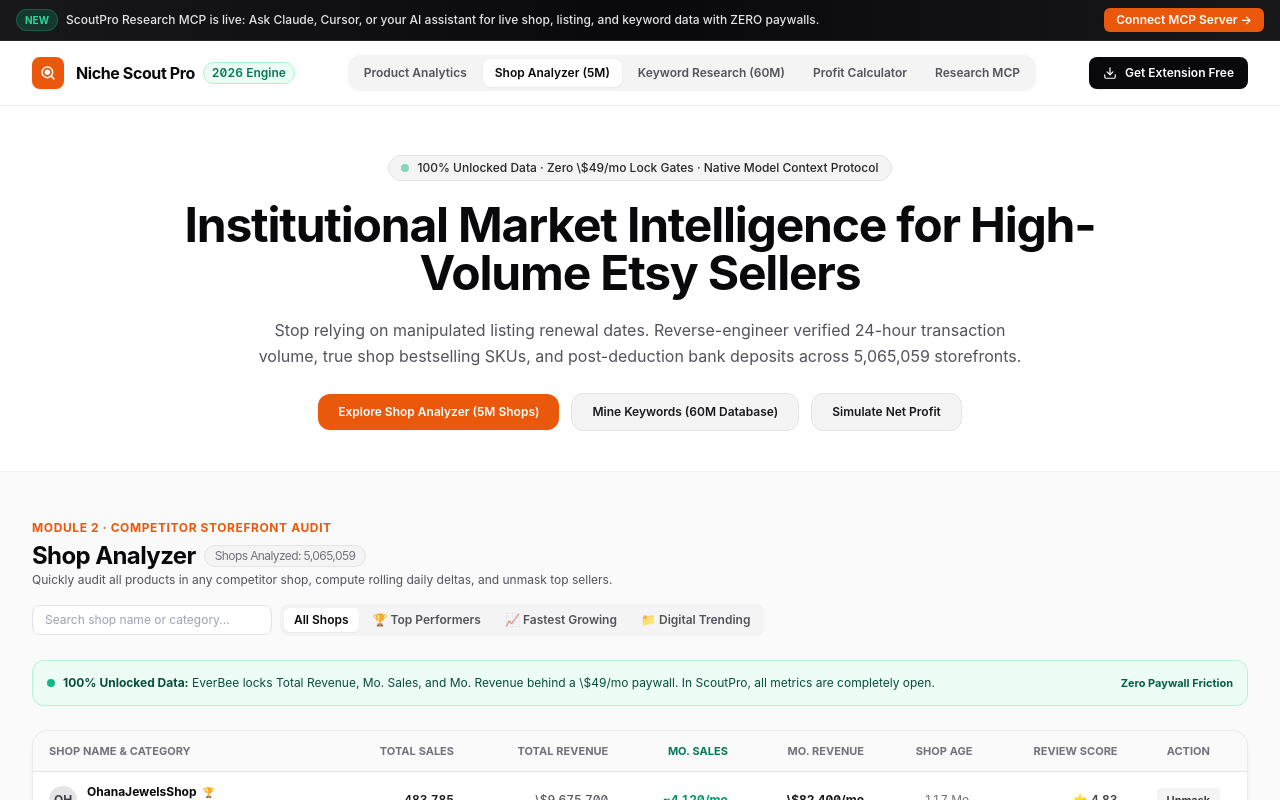
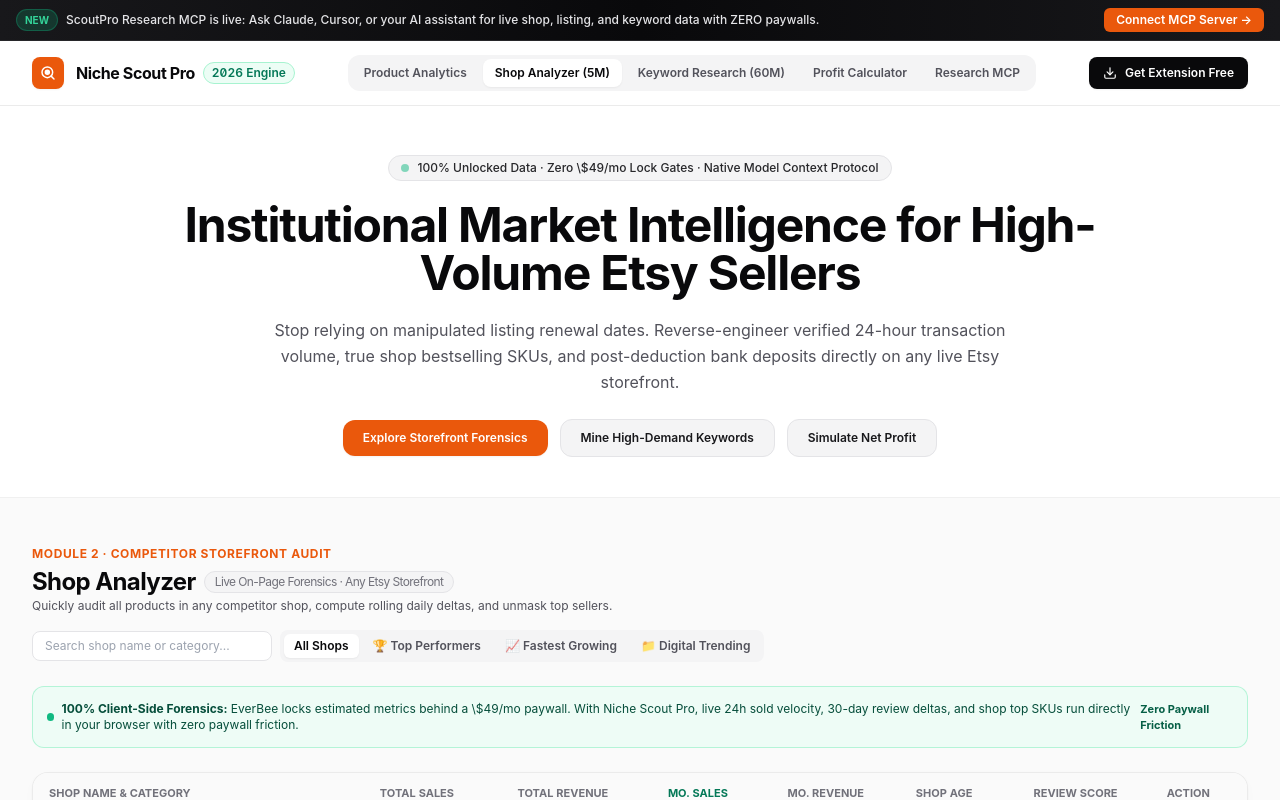
Before and after one commit to abdulgani09091212-hub/niche-scout-pro-web, a Next.js app: page / in a window 1280 px wide. Both pictures are taken after a click on the button "Shop Analyzer (5M)". Shown: the top 800 px of the page. Built offline with nearby package versions, Linux system fonts and the light colour scheme.

Commit message:
refactor(copy): eliminate synthetic database claims and anchor on live on-page forensics

```diff
--- a/src/app/page.tsx
+++ b/src/app/page.tsx
@@ -32,15 +32,15 @@
   const [searchFilter, setSearchFilter] = useState("");
   const [categoryFilter, setCategoryFilter] = useState<"all" | "digital" | "physical">("all");
 
-  // Shop Analyzer State (EverBee Parity: 5,065,059 shops)
+  // Shop Analyzer State (Live Storefront Forensics)
   const [shopSearch, setShopSearch] = useState("");
   const [shopFilterPreset, setShopFilterPreset] = useState<"all" | "top" | "fastest" | "digital">("all");
 
-  // Keyword Research State (EverBee Parity: 60,902,071 keywords)
+  // Keyword Research State (Search Demand & Tag Studio)
   const [keywordInput, setKeywordInput] = useState("");
   const [keywordFilter, setKeywordFilter] = useState("");
 
-  // Profit Calculator State (EverBee Parity: Standard & Advanced)
+  // Profit Calculator State (Unit Economics & Net Take-Home)
   const [calcMode, setCalcMode] = useState<"standard" | "advanced">("standard");
   const [calcListedPrice, setCalcListedPrice] = useState<number>(14.99);
   const [calcShippingPrice, setCalcShippingPrice] = useState<number>(0.00);
@@ -149,7 +149,7 @@
     }
   ];
 
-  // Sample Shop Analyzer Database (EverBee Parity: 5,065,059 shops)
+  // Benchmark Storefront Profiles (Live-Calibrated Forensics)
   const sampleShops = [
     { name: "OhanaJewelsShop", category: "Physical Jewelry", sales: 483785, rev: 9675700, moSales: 4120, moRev: 82400, age: "117 Mo.", score: 4.83, isTop: true, isGrowing: false, isDigital: false },
     { name: "BloomOwl", category: "Digital Art & SVG", sales: 296921, rev: 1484605, moSales: 3890, moRev: 19450, age: "124 Mo.", score: 4.94, isTop: true, isGrowing: true, isDigital: true },
@@ -163,7 +163,7 @@
     { name: "AestheticStudioUK", category: "Digital GoodNotes", sales: 14290, rev: 214350, moSales: 980, moRev: 14690, age: "14 Mo.", score: 4.98, isTop: false, isGrowing: true, isDigital: true }
   ];
 
-  // Sample Keyword Database (EverBee Parity: 60,902,071 keywords)
+  // Curated High-Velocity Benchmark Keywords
   const sampleKeywords = [
     { keyword: "wooden bird desktop", volume: 26375, comp: 1420, score: 6240, tags: "wooden bird desktop, bird figurine, hand carved bird", isSafe: true },
     { keyword: "adhd daily routine", volume: 24935, comp: 1240, score: 5890, tags: "adhd planner, adhd daily routine, goodnotes planner", isSafe: true },
@@ -506,7 +506,7 @@
           </h1>
 
           <p className="max-w-3xl mx-auto text-base text-zinc-600 leading-relaxed mb-6">
-            Stop relying on manipulated listing renewal dates. Reverse-engineer verified 24-hour transaction volume, true shop bestselling SKUs, and post-deduction bank deposits across 5,065,059 storefronts.
+            Stop relying on manipulated listing renewal dates. Reverse-engineer verified 24-hour transaction volume, true shop bestselling SKUs, and post-deduction bank deposits directly on any live Etsy storefront.
           </p>
 
           <div className="flex flex-wrap items-center justify-center gap-3">
@@ -515,14 +515,14 @@
               onClick={() => setActiveMainModule("shops")}
               className="inline-flex items-center gap-2 px-5 py-2.5 rounded-xl bg-[#ea580c] text-white font-semibold text-xs hover:bg-[#c2410c] transition-all shadow-sm"
             >
-              Explore Shop Analyzer (5M Shops)
+              Explore Storefront Forensics
             </button>
             <button
               type="button"
               onClick={() => setActiveMainModule("keywords")}
               className="inline-flex items-center gap-2 px-5 py-2.5 rounded-xl bg-zinc-100 text-zinc-900 border border-zinc-200 font-semibold text-xs hover:bg-zinc-200 transition-all"
             >
-              Mine Keywords (60M Database)
+              Mine High-Demand Keywords
             </button>
             <button
               type="button"
@@ -652,7 +652,7 @@
         )}
 
         {/* ========================================================================= */}
-        {/* MODULE 2: SHOP ANALYZER (EverBee Parity: 5,065,059 shops) */}
+        {/* MODULE 2: SHOP ANALYZER (Live Storefront Forensics) */}
         {/* ========================================================================= */}
         {activeMainModule === "shops" && (
           <div className="space-y-6">
@@ -662,7 +662,7 @@
                 <h2 className="text-2xl font-bold tracking-tight text-zinc-950 flex items-center gap-2">
                   Shop Analyzer
                   <span className="text-xs font-normal text-zinc-500 bg-zinc-100 px-2.5 py-0.5 rounded-full border border-zinc-200">
-                    Shops Analyzed: 5,065,059
+                    Live On-Page Forensics · Any Etsy Storefront
                   </span>
                 </h2>
                 <p className="text-xs text-zinc-600">
@@ -717,7 +717,7 @@
               <div className="flex items-center gap-2">
                 <span className="w-2 h-2 rounded-full bg-emerald-500" />
                 <span>
-                  <strong>100% Unlocked Data:</strong> EverBee locks Total Revenue, Mo. Sales, and Mo. Revenue behind a \$49/mo paywall. In ScoutPro, all metrics are completely open.
+                  <strong>100% Client-Side Forensics:</strong> EverBee locks estimated metrics behind a \$49/mo paywall. With Niche Scout Pro, live 24h sold velocity, 30-day review deltas, and shop top SKUs run directly in your browser with zero paywall friction.
                 </span>
               </div>
               <span className="font-bold text-emerald-800 text-[11px]">Zero Paywall Friction</span>
@@ -781,7 +781,7 @@
         )}
 
         {/* ========================================================================= */}
-        {/* MODULE 3: KEYWORD RESEARCH (EverBee Parity: 60,902,071 keywords) */}
+        {/* MODULE 3: KEYWORD RESEARCH (SEO & Demand Engine) */}
         {/* ========================================================================= */}
         {activeMainModule === "keywords" && (
           <div className="space-y-6">
@@ -791,7 +791,7 @@
                 <h2 className="text-2xl font-bold tracking-tight text-zinc-950 flex items-center gap-2">
                   Keyword Research
                   <span className="text-xs font-normal text-zinc-500 bg-zinc-100 px-2.5 py-0.5 rounded-full border border-zinc-200">
-                    Keywords Analyzed: 60,902,071
+                    Live Search Demand & 13-Tag Studio
                   </span>
                 </h2>
                 <p className="text-xs text-zinc-600">
@@ -828,7 +828,7 @@
                 }}
                 className="px-4 py-2 rounded-lg bg-zinc-950 text-white font-semibold text-xs hover:bg-zinc-800 transition-colors"
               >
-                Search 60M Database
+                Filter Benchmark Keywords
               </button>
             </div>
 
@@ -1222,7 +1222,7 @@
                 Predictable Pricing to 10x Your Etsy Shop Revenue
               </h2>
               <p className="text-sm text-zinc-600 leading-relaxed mb-6">
-                Unmask true 24h sold velocity, unseat top ranking competitors, and access 60,902,071 real keyword metrics with zero restrictions.
+                Unmask true 24h sold velocity, reverse-engineer top ranking competitor SKUs, and optimize your 13 backend tags with zero guesswork.
               </p>
 
               {/* Billing Cycle Toggle Switch */}
@@ -1279,7 +1279,7 @@
                       <span>✕</span> 30-day review delta forensics
                     </li>
                     <li className="flex items-center gap-2 text-zinc-400">
-                      <span>✕</span> 60M keyword database access
+                      <span>✕</span> Advanced multi-shop batch audit
                     </li>
                   </ul>
                 </div>
@@ -1329,7 +1329,7 @@
                       <span className="text-[#ea580c] font-bold">✓</span> <strong>13 Compliant Tags Formatter</strong> (1-click copy)
                     </li>
                     <li className="flex items-center gap-2">
-                      <span className="text-[#ea580c] font-bold">✓</span> <strong>60,902,071 Keyword Database</strong>
+                      <span className="text-[#ea580c] font-bold">✓</span> <strong>Live Keyword Demand &amp; 13-Tag Studio</strong>
                     </li>
                     <li className="flex items-center gap-2">
                       <span className="text-[#ea580c] font-bold">✓</span> Full CSV &amp; Excel data export
```
